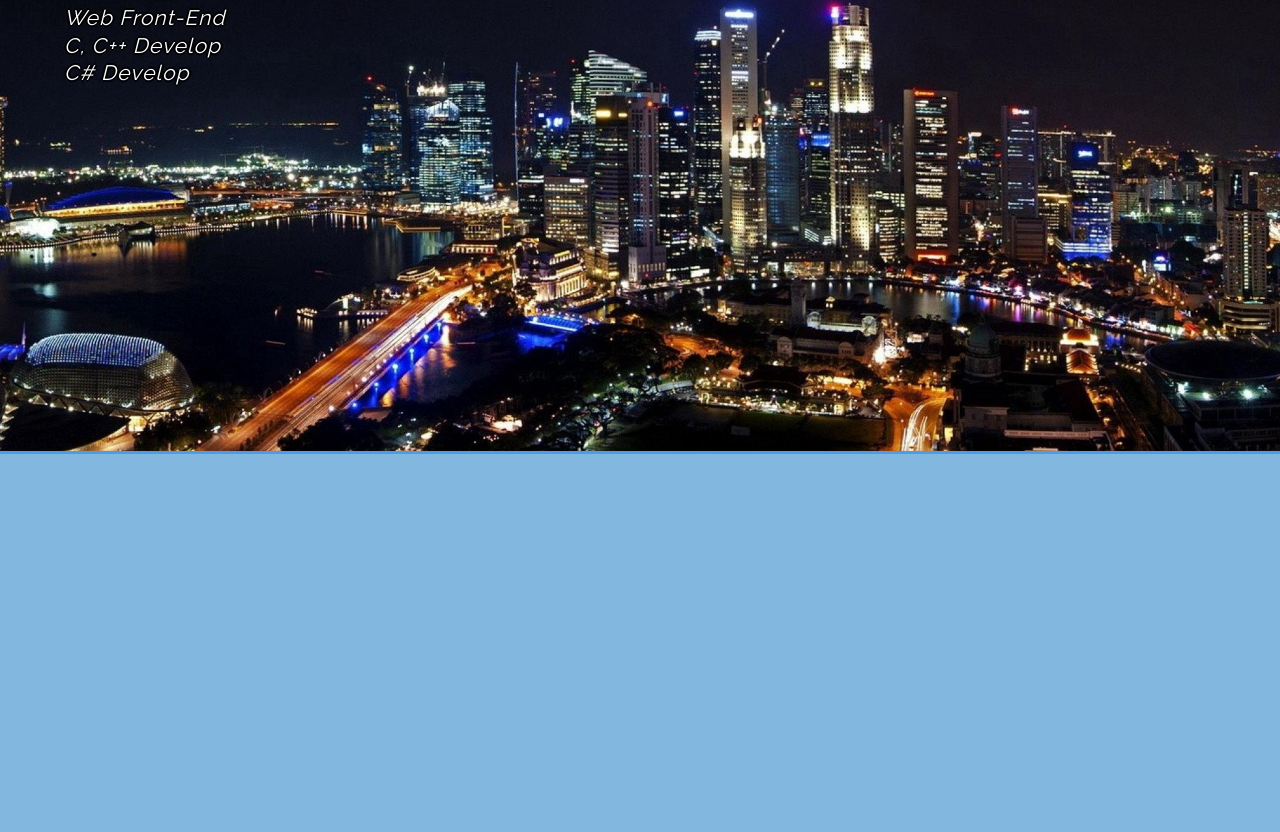
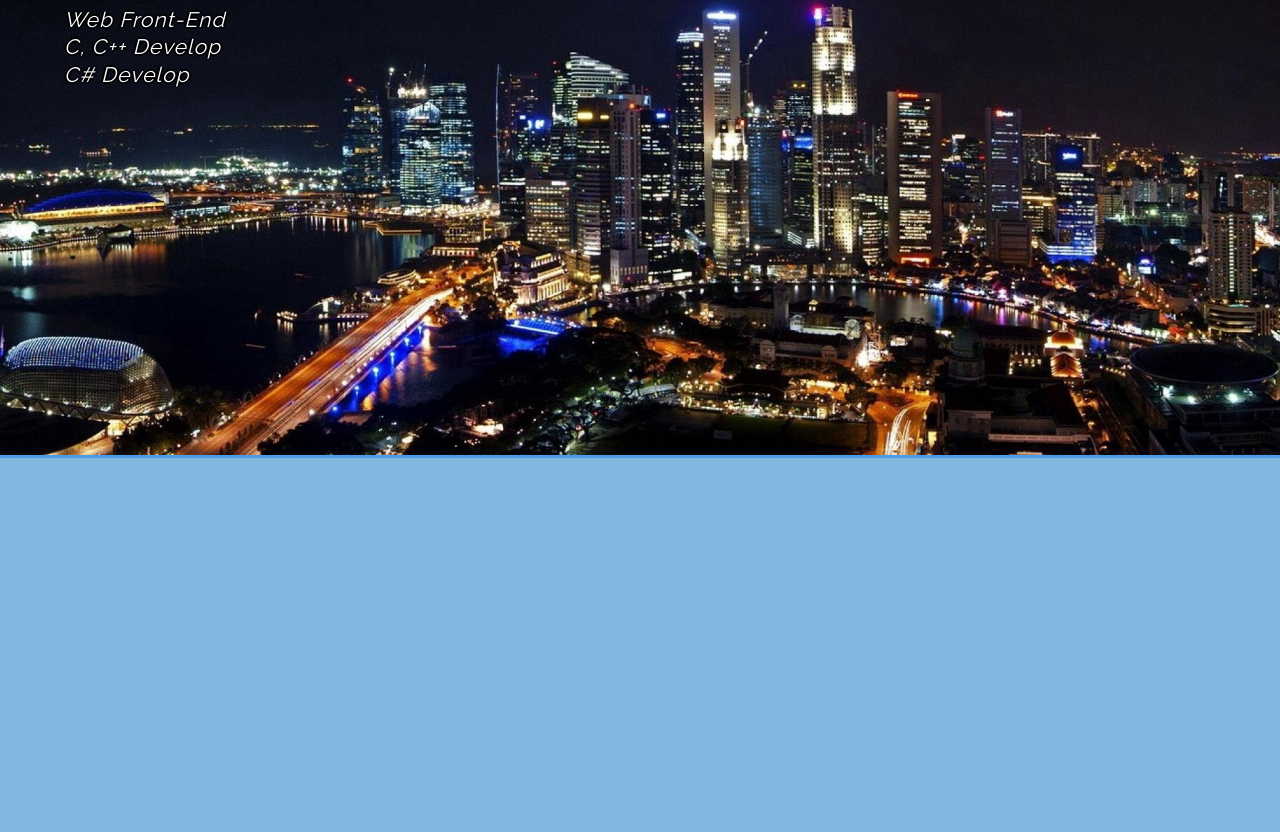
Before and after one commit to KylloxStudio/Kyllox-Studio, a plain HTML site: page en/main.html in a window 1280 px wide. Shown: the part 343-1175 px from the top of the page. Drawn offline with nearby package versions, Linux system fonts and the light colour scheme; a web font is replaced by a local one.

Commit message:
Update layout.css

```diff
--- a/styles/layout.css
+++ b/styles/layout.css
@@ -348,8 +348,8 @@ a {
 .main-image {
     display: block;
     width: 100%;
-    height: 88vh;
-    background-position: 25% 50%;
+    height: 88.5vh;
+    background-position: 30% 50%;
     background-image: url('../images/main-background.jpg');
     background-size: cover;
 }
```
